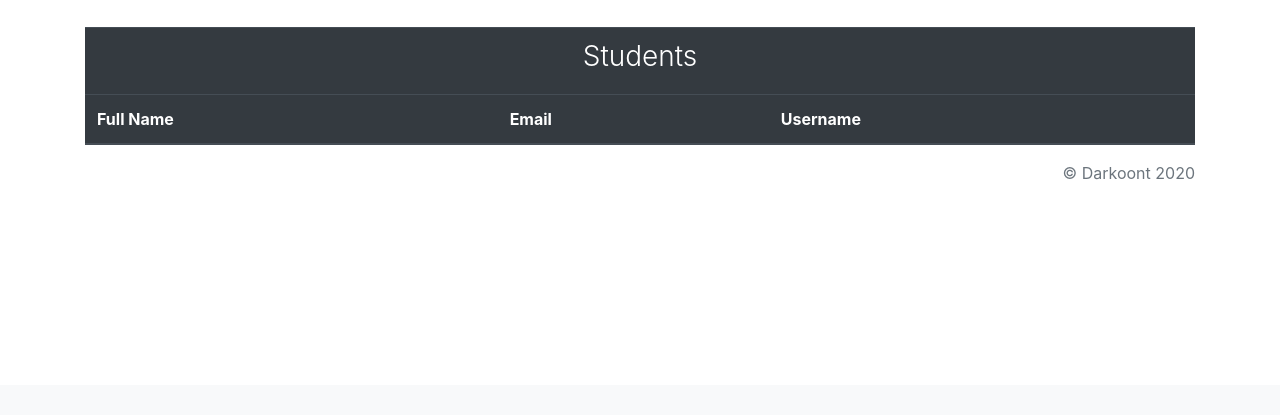
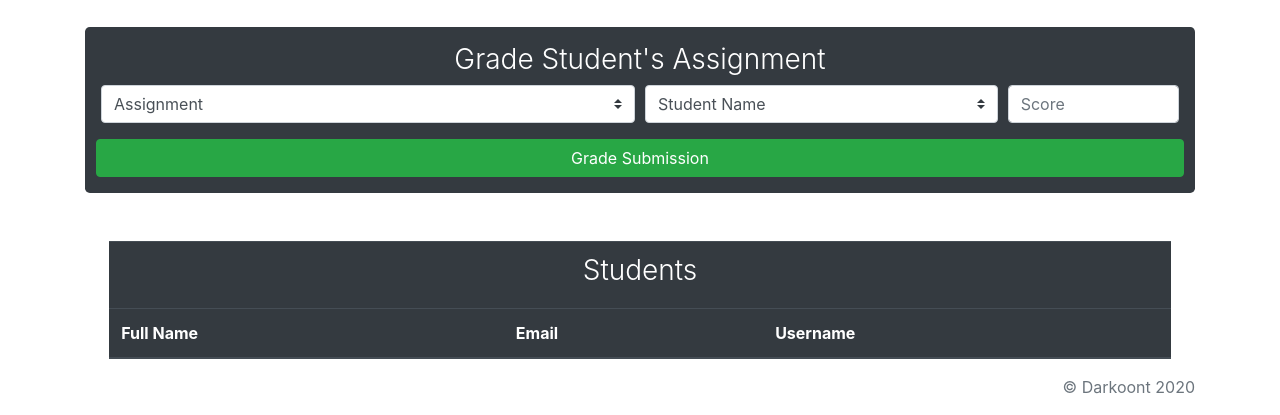
Before and after one commit to Synyster991/darkoont, a Django app: template accounts/templates/accounts/teacherHome.html in a window 1280 px wide. Shown: the part 415-830 px from the top of the page. Before the commit the page ends 595 px from the top, so only its background shows below. Run offline with Django 3.2, Linux system fonts and the light colour scheme; the template is opened without the code that fills it, so the values that code supplies are empty; the visitor is signed in with stand-in values (Sample User, id 1); some libraries are stand-ins or nearby versions.

Commit message:
Grade System Works

```diff
--- a/accounts/templates/accounts/studentHome.html
+++ b/accounts/templates/accounts/studentHome.html
@@ -34,7 +34,7 @@
                 </tr>
             </thead>
             <tbody>
-                {% for assignment in assignments.all %}
+                {% for assignment in assignments %}
                 <tr>
                     <th scope="row">{{ assignment.title }}</th>
                     <td>{{ assignment.maxPoint}}</td>
--- a/accounts/templates/accounts/teacherHome.html
+++ b/accounts/templates/accounts/teacherHome.html
@@ -9,7 +9,7 @@
     <div class="col-3">
         <img src="{% static 'teacher.png' %}" width="100%" class="d-inline-block alighn-top">
     </div>
-    <div class="col-4 pt-5">
+    <div class="col-9 pt-5">
         <h4 class="font-weight-light"><span class="oi oi-person"></span> Teacher Version</h4>
         <span class="font-weight-bolder">First Name: </span>{{ user.first_name }}<br>
         <span class="font-weight-bolder">Last Name: </span> {{ user.last_name }}<br>
@@ -18,7 +18,7 @@
                 Create Assignment</button></span></a><br>
         <a href="{% url 'teacherAssignments' %}"><button type="button" class="btn btn-success mt-1"><span
                     class="oi oi-book"></span> See Assignments</button></span> </a>
-        <form method="POST" action="{% url 'gradeStudent' %}">{% csrf_token %}
+        <form method="POST" action="{% url 'showGrades' %}">{% csrf_token %}
             <div class="input-group mt-1">
                 <select class="custom-select" id="inputGroupSelect04" aria-label="Example select with button addon"
                     name="studentID">
@@ -35,8 +35,37 @@
         </form>
     </div>
 </div>
-<div class="row pt-5">
-    <div class="col-12">
+
+<form class="mt-5 p-3 rounded-lg" style="background-color: #343A40;" method="POST" action="{% url 'gradeStudent' %}">{% csrf_token %}
+    <h3 class="text-center font-weight-light" style="color: #fff;"> Grade Student's Assignment</h3>
+    <div class="form-row">
+        <div class="form-group col-md-6">
+            <select class="custom-select" id="inputGroupSelect04" name="assignmentID">
+                <option selected>Assignment</option>
+                {% for assignment in assignments.all%}
+                <option value="{{ assignment.id }}">{{ assignment.title }}</option>
+                {% endfor %}
+            </select>
+        </div>
+        <div class="form-group col-md-4">
+            <select class="custom-select" id="inputGroupSelect04" name="studentID">
+                <option selected>Student Name</option>
+                {% for validStudent in validStudents.all%}
+                <option value="{{ validStudent.username }}">{{ validStudent.last_name }}
+                    {{ validStudent.first_name }}</option>
+                {% endfor %}
+            </select>
+        </div>
+        <div class="form-group col-md-2">
+            <input placeholder="Score" type="text" class="form-control" name="gradeID">
+        </div>
+        <button class="btn btn-success btn-block" type="submit"><span class="oi oi-pie-chart"></span> Grade
+            Submission</button>
+    </div>
+</form>
+</div>
+<div class="row justify-content-center pt-5">
+    <div class="col-10">
         <table class="table table-hover table-dark">
             <thead>
                 <tr>
@@ -65,4 +94,5 @@
 {% else %}
 <h1>You need to be logged in to use this website.</h1>
 {% endif %}
+
 {% endblock %}
--- a/assignments/urls.py
+++ b/assignments/urls.py
@@ -8,5 +8,6 @@ urlpatterns = [
     path('<int:assignment_id>', views.detail, name='detail'),
     path('teacherAssignments/', views.teacherAssignments, name='teacherAssignments'),
     path('<int:assignment_id>/', views.submitAssignmentStudent, name='submitAssignmentStudent'),
+    path('showGrades/', views.showGrades, name='showGrades'),
     path('gradeStudent/', views.gradeStudent, name='gradeStudent'),
 ]
```
Also changed, not shown: accounts/views.py (+4 -4 lines), assignments/views.py (+23 -1 lines).
